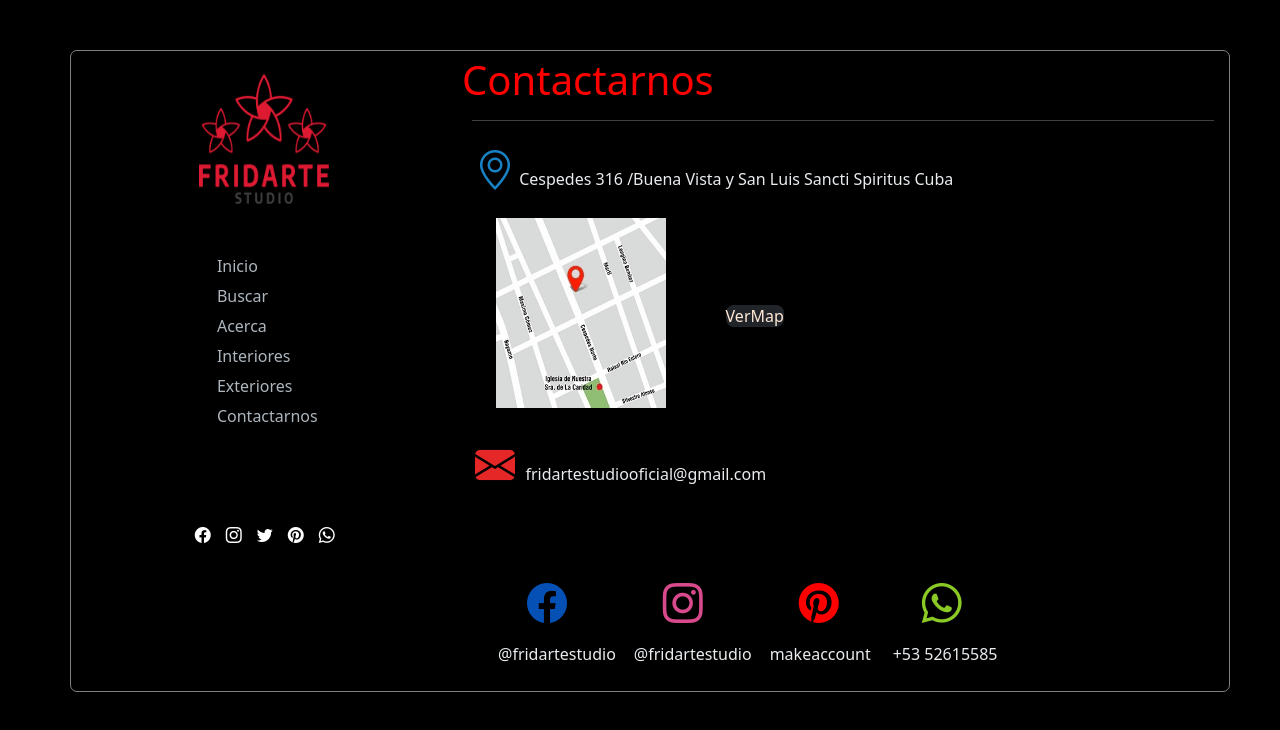
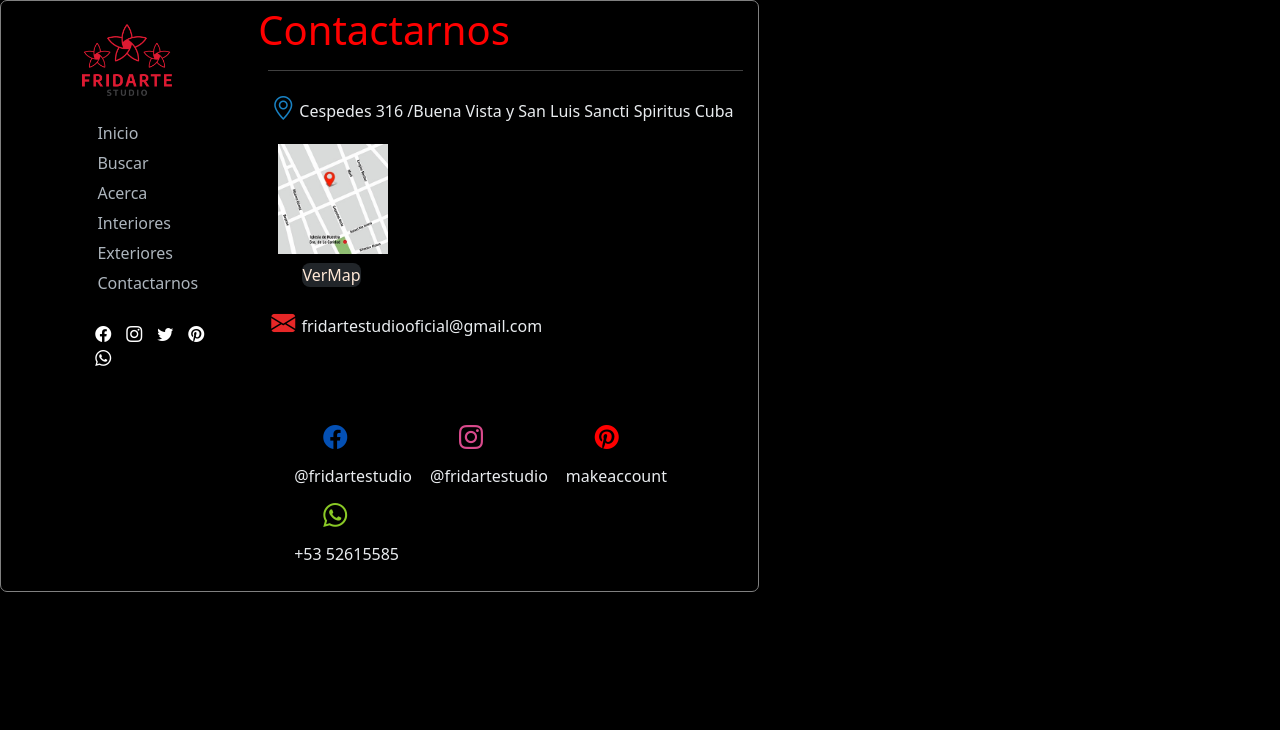
Before and after one commit to onier9702/fridarte, a React (Create React App) app: page /contact in a window 1280 px wide. Shown: the top 730 px of the page. Built offline with nearby package versions, Linux system fonts and the light colour scheme.

Commit message:
html and css modified

```diff
--- a/public/index.html
+++ b/public/index.html
@@ -2,6 +2,7 @@
 <html lang="en">
   <head>
     <link href="https://cdn.jsdelivr.net/npm/bootstrap@5.1.3/dist/css/bootstrap.min.css" rel="stylesheet" integrity="sha384-1BmE4kWBq78iYhFldvKuhfTAU6auU8tT94WrHftjDbrCEXSU1oBoqyl2QvZ6jIW3" crossorigin="anonymous">
+    <link rel="stylesheet" href="https://cdn.jsdelivr.net/npm/bootstrap-icons@1.8.1/font/bootstrap-icons.css">
     <meta charset="utf-8" />
     <link rel="icon" href="%PUBLIC_URL%/favicon.ico" />
     <meta name="viewport" content="width=device-width, initial-scale=1" />
--- a/src/Navbar.js
+++ b/src/Navbar.js
@@ -12,7 +12,7 @@ export const Navbar = () => {
         <div className="navbar">
 
           <div>
-            <img id="logofridarte" src="./assets/oficial_color.png" style={{width:130,height:130}} alt="logo-fridarte"/>
+            <img id="logofridarte" src="./assets/oficial_color.png" style={{maxWidth:90,maxHeight:90}} alt="logo-fridarte"/>
           </div>
 
           <div id="barra-btn">
--- a/src/components/Contact.js
+++ b/src/components/Contact.js
@@ -20,7 +20,7 @@ export const Contact = () => {
                                                 Sancti Spiritus Cuba
               </p>
               <div id="map">
-                <img src="../assets/location.jpg" key="location" id="loc" alt="location" />
+                <img src="./assets/location.jpg" key="location" id="loc" style={{maxWidth:110}} alt="location" />
                 <Link to={`/single/location`} id="linkMap" >VerMap</Link>
               </div>
 
--- a/src/components/Exterior.js
+++ b/src/components/Exterior.js
@@ -31,7 +31,7 @@ export const Exterior = () => {
                   <>
                     <div id="tarjeta">
                       <div id="cuadro">
-                        <img id="photo" key={p} src={`./assets/${p}.jpg`} alt=''/>
+                        <img id="photo" key={p} src={`./assets/${p}.jpg`} style={{maxWidth: 150}} alt=''/>
                       </div>
                       <Link to={`/single/${p}`} id="link" ><pre id="more">...</pre></Link>
                     </div>
--- a/src/components/Home.js
+++ b/src/components/Home.js
@@ -17,7 +17,7 @@ export const Home = () => {
 
           {
             portraits.map( p => (
-              <img key={p} src={`./assets/${p}.jpg`} style={{width:183,height:183}} alt=''/>
+              <img key={p} src={`./assets/${p}.jpg`} style={{width:100,height:100}} alt={`${p}`}/>
             ) )
           }
 
--- a/src/components/Interior.js
+++ b/src/components/Interior.js
@@ -32,7 +32,7 @@ export const Interior = () => {
                   <>
                     <div id="tarjeta">
                       <div id="cuadro">
-                        <img id="photo" key={p} src={`./assets/${p}.jpg`} alt=''/>
+                        <img id="photo" key={p} src={`./assets/${p}.jpg`} style={{maxWidth: 150}} alt=''/>
                       </div>
                       <Link to={`/single/${p}`} id="link" ><pre id="more">...</pre></Link>
                     </div>
--- a/src/components/SingleImage.js
+++ b/src/components/SingleImage.js
@@ -23,7 +23,7 @@ export const SingleImage = () => {
       <div id="h2-img" >
         <div id="single">
             <h2 className="m-3">FridarteStudio</h2>
-            <img src={`../assets/${id}.jpg`} style={{width:420, height:420}} id="singleimage" alt={`singleimage${id}`} />
+            <img src={`./assets/${id}.jpg`} style={{maxWidth:600}} id="singleimage" alt={`singleimage${id}`} />
         </div>
 
       </div>
--- a/src/index.css
+++ b/src/index.css
@@ -11,14 +11,21 @@ html, body {
     margin: 0px;
 }
 #root {
+    display: flex;
+    flex-direction: row;
+    flex-wrap: wrap;
     padding: 0px;
     margin: 0px;
 }
 .pr {
-    margin-left: 20px;
-    padding: 50px;
+    display: flex;
+    flex-direction: row;
+    flex-wrap: wrap;
 }
 #ppal {
+    display: flex;
+    flex-direction: row;
+    flex-wrap: wrap;
     padding: 0px;
     margin: 0px;
     /* width: fit-content; */
@@ -53,19 +60,20 @@ ul {
 
 #locaticon{
     color: #1982c4;
-    font-size: 2.5em;
+    font-size: 1.5em;
 }
 #address {
     padding-bottom: 60px;
 }
 #email {
     color: rgb(230, 39, 39);
-    font-size: 2.5em;
+    font-size: 1.5em;
 }
 #location {
     margin: 15px;
 }
 #map {
+    display:grid;
     margin-left: 5%;
 }
 #loc {
@@ -78,7 +86,7 @@ ul {
     border-radius: 8px;
     background-color: #212529;
     margin: 0px;
-    margin-left: 60px;
+    margin-left: 24px;
     color: #ffe8d6;
     cursor: pointer;
     width: fit-content;
@@ -86,25 +94,25 @@ ul {
 
 #faceb{
     color: #0450b4;
-    font-size: 2.5em;
+    font-size: 1.5em;
     margin-right: 45px;
     margin-left: 38px;
 }
 #inst {
     color: #d94a8c;
-    font-size: 2.5em;
+    font-size: 1.5em;
     margin-right: 45px;
     margin-left: 38px;
 }
 #pint {
     color: red;
-    font-size: 2.5em;
+    font-size: 1.5em;
     margin-right: 45px;
     margin-left: 38px;
 }
 #whats {
     color: #8ac926;
-    font-size: 2.5em;
+    font-size: 1.5em;
     margin-right: 45px;
     margin-left: 38px;
 }
@@ -120,12 +128,10 @@ ul {
     margin-left: 35px;
 } */
 
-img {
+/* img {
+    max-width: 100px;
 
-    width: 170px;
-    height: 190px;
-
-}
+} */
 p {
     color: #e9ecef;
     margin: 6px;
@@ -152,7 +158,7 @@ p {
     /* margin-left: 18px; */
     /* margin-bottom: 10px; */
     /* padding-top: 20px; */
-    padding-bottom: 15px;
+    padding-bottom: 7px;
     text-align: center;
 
 }
@@ -160,7 +166,7 @@ p {
     text-align: center;
     /* width: 100%; */
     margin-top: 10px;
-    margin-bottom: 80px;
+    margin-bottom: 20px;
     margin-left: 10%;
 }
 #navlink {
@@ -195,7 +201,7 @@ a {
 }
 #logofridarte {
     margin-top: 15px;
-    margin-bottom: 40px;
+    margin-bottom: 15px;
 
 }
 
@@ -242,8 +248,6 @@ a {
 
 #singleimage {
     border-radius: 9px;
-    /* height: auto; */
-    /* height: 570; */
 }
 #gray-grid {
     background-color: #212529;
```
Also changed, not shown: 11 other files (tests, documents, lock files or other folders).
